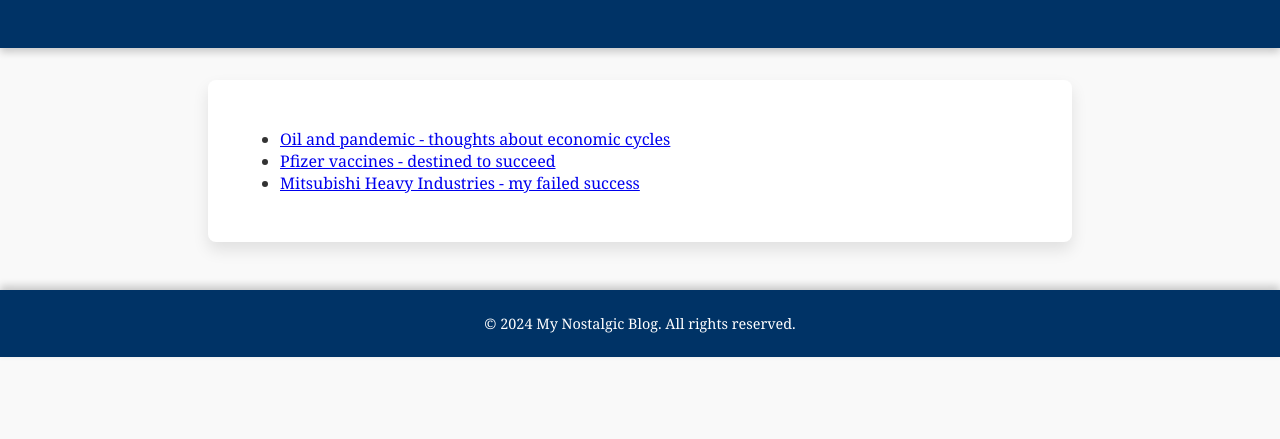
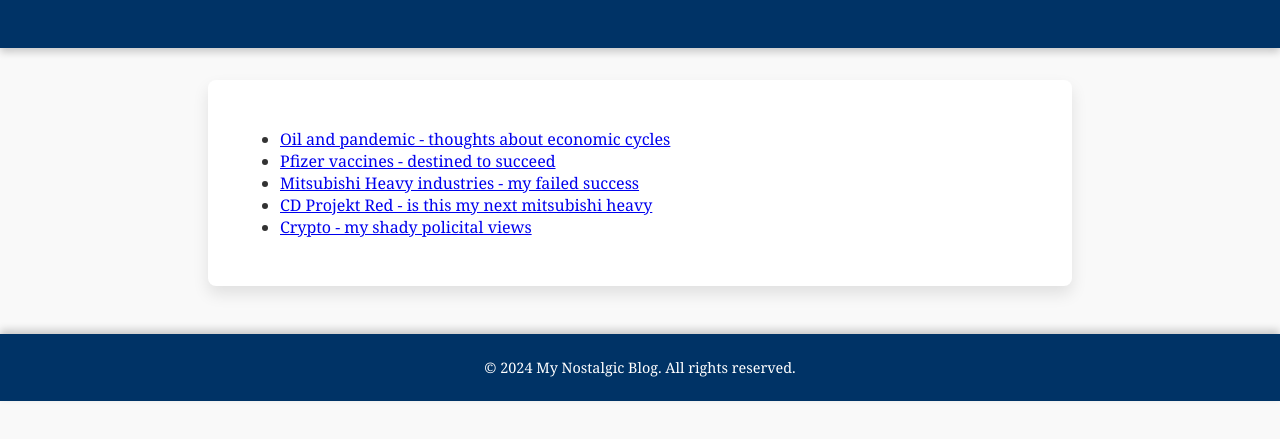
Before and after one commit to shindoz95/something-about-money, a plain HTML site: page blogs.html in a window 1280 px wide. Shown: the part 125-564 px from the top of the page. Drawn offline with Linux system fonts and the light colour scheme.

Commit message:
Update blogs.html

```diff
--- a/blogs.html
+++ b/blogs.html
@@ -16,7 +16,9 @@
         <ul>
             <li><a href="posts/post1.html">Oil and pandemic - thoughts about economic cycles</a></li>
             <li><a href="posts/post2.html">Pfizer vaccines - destined to succeed</a></li>
-            <li><a href="posts/post3.html">Mitsubishi Heavy Industries - my failed success</a></li>
+            <li><a href="posts/post3.html">Mitsubishi Heavy industries - my failed success</a></li>
+            <li><a href="posts/post4.html">CD Projekt Red - is this my next mitsubishi heavy</a></li>
+            <li><a href="posts/post4.html">Crypto - my shady policital views</a></li>
         </ul>
     </div>
 
```
